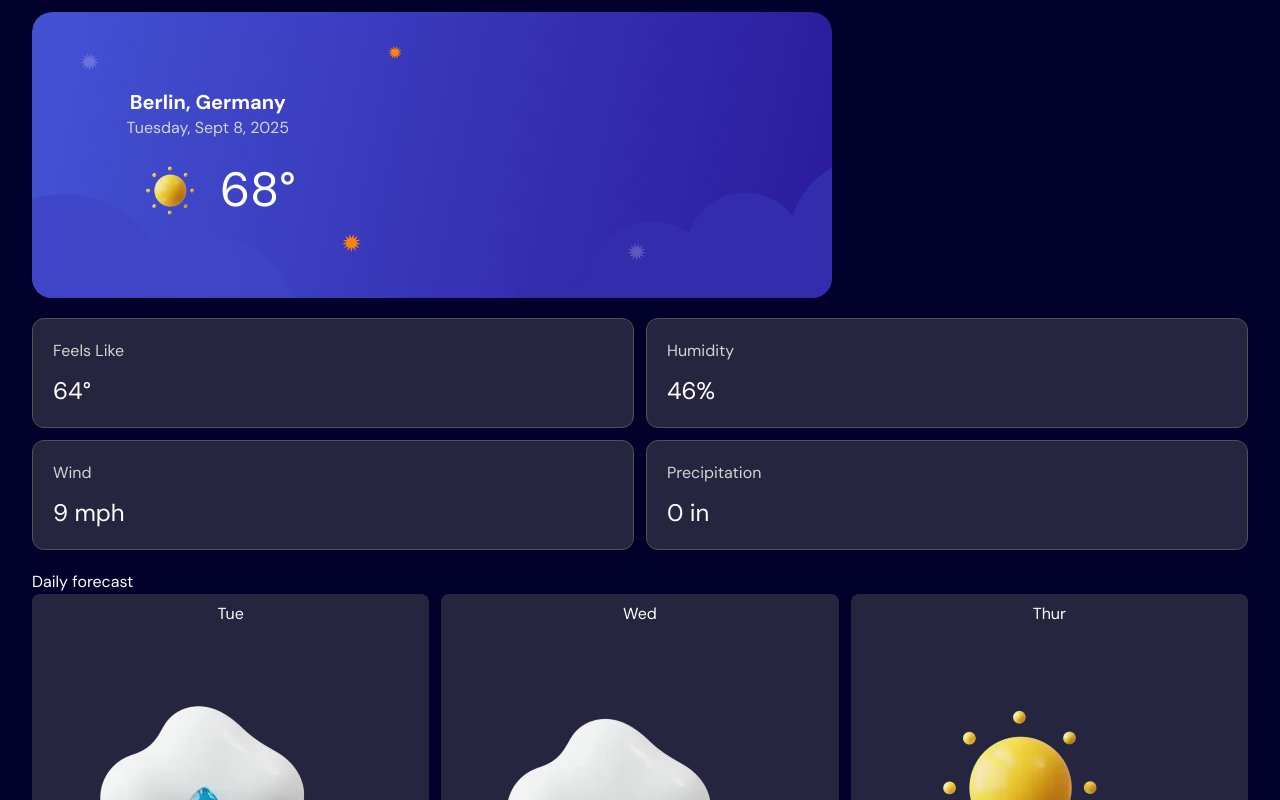
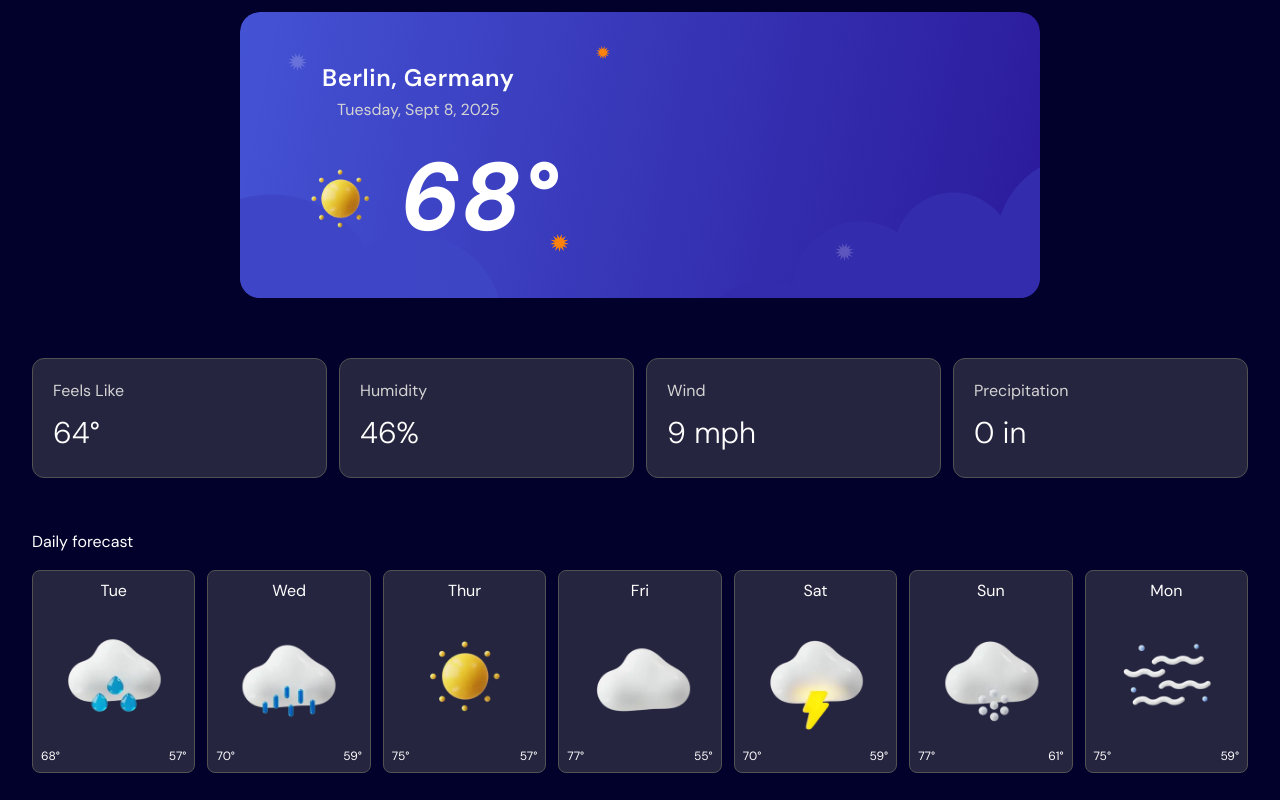
Before and after one commit to Oghenetega16/weather-app, a React (Vite) app: page / in a window 1280 px wide. Shown: the part 280-1080 px from the top of the page. Built offline with nearby package versions, Linux system fonts and the light colour scheme.

Commit message:
hourly forecast in view

```diff
--- a/src/App.tsx
+++ b/src/App.tsx
@@ -1,7 +1,8 @@
-import DailyForecast from './components/DailyForecast';
 import Header from './components/Header';
 import SearchPanel from './components/SearchPanel';
 import WeatherReport from './components/WeatherReport';
+import DailyForecast from './components/DailyForecast';
+import HourlyForecast from './components/HourlyForecast';
 
 export default function App() {
     return (
@@ -9,8 +10,11 @@ export default function App() {
             <Header />
             <SearchPanel />
             <div>
-                <WeatherReport />
-                <DailyForecast />
+                <div>
+                    <WeatherReport />
+                    <DailyForecast />
+                </div>
+                <HourlyForecast />
             </div>
         </main>
     )
--- a/src/components/DailyForecast.tsx
+++ b/src/components/DailyForecast.tsx
@@ -47,13 +47,13 @@ export default function DailyForecast() {
 
     return (
         <div>
-            <h1>Daily forecast</h1>
-            <div className="grid grid-cols-3 gap-3">
+            <h1 className="mb-4 sm:mt-8">Daily forecast</h1>
+            <div className="grid grid-cols-3 gap-3 sm:grid-cols-7">
                 {dailyForecast.map((forecast, index) => (
-                    <div key={index} className="text-center rounded-lg bg-[#25253F] p-2">
+                    <div key={index} className="text-center rounded-lg border border-neutral-600 bg-[#25253F] p-2">
                         <h2 className="capitalize">{forecast.day}</h2>
-                        <img src={forecast.image} alt="" />
-                        <div className="flex justify-between">
+                        <img src={forecast.image} alt="" className="" />
+                        <div className="flex justify-between text-sm sm:text-xs">
                             <p>{forecast.max}</p>
                             <p>{forecast.min}</p>
                         </div>
--- /dev/null
+++ b/src/components/HourlyForecast.tsx
@@ -0,0 +1,7 @@
+export default function HourlyForecast() {
+    return (
+        <div>
+
+        </div>
+    )
+}
--- a/src/components/SearchPanel.tsx
+++ b/src/components/SearchPanel.tsx
@@ -6,7 +6,7 @@ export default function App() {
             <h1 className="font-bricolage text-5xl font-extrabold mb-10 leading-15 w-75 mx-auto sm:w-full">How's the sky looking today?</h1>
             <form className="flex flex-col gap-3 sm:flex-row sm:space-y-0 md:w-xl md:mx-auto">
                 <div className='relative sm:w-full'>
-                    <input type="text" placeholder="Search for a place..." className="bg-[#25253F] w-full rounded-lg py-3 px-14" />
+                    <input type="text" placeholder="Search for a place..." className="bg-[#25253F] w-full rounded-lg py-3 px-14 placeholder:text-neutral-200" />
                     <img src={searchUrl} alt="search icon" className="absolute top-3 left-5" />
                 </div>
                 <button className="w-full bg-[#4657D9] rounded-lg py-3 sm:w-1/6">Search</button>
--- a/src/components/WeatherReport.tsx
+++ b/src/components/WeatherReport.tsx
@@ -7,7 +7,7 @@ export default function WeatherReport() {
     useEffect(() => {
         const handleResize = () => {
             const screenWidth = window.innerWidth;
-            if (screenWidth >= 768 ) {
+            if (screenWidth >= 1024 ) {
                 setDeviceType('desktop');
             } else {
                 setDeviceType('mobile');
@@ -39,7 +39,7 @@ export default function WeatherReport() {
     ]
 
     return (
-        <div className="">
+        <div className="sm:flex sm:items-center sm:gap-3 md:justify-center lg:flex-col lg:justify-start">
             <div className="relative mt-7">
                 {deviceType === 'mobile' ?
                     <svg xmlns="http://www.w3.org/2000/svg" width="343" height="286" fill="none" viewBox="0 0 343 286" className="mx-auto">
@@ -99,22 +99,22 @@ export default function WeatherReport() {
                         </defs>
                     </svg>
                 }
-                <div className="absolute top-0 translate-y-1/2 translate-x-1/2 flex flex-col text-center">
+                <div className="w-full px-10 space-y-4 absolute -top-12 translate-y-1/2 flex flex-col text-center sm:w-fit">
                     <div>
-                        <h1 className="font-bold text-xl">Berlin, Germany</h1>
+                        <h1 className="font-semibold tracking-wide text-2xl mb-1">Berlin, Germany</h1>
                         <span className="text-neutral-300">Tuesday, Sept 8, 2025</span>
                     </div>
-                    <div className="flex items-center justify-between mx-auto">
-                        <img src={sunIcon} alt="sun" className="w-25" />
-                        <h1 className="text-5xl">68°</h1>
+                    <div className="flex items-center justify-between">
+                        <img src={sunIcon} alt="sun" className="w-30" />
+                        <i className="text-8xl font-bold">68°</i>
                     </div>
                 </div>
             </div>
-            <div className="grid grid-cols-2 gap-3 my-5">
+            <div className="grid grid-cols-2 gap-3 my-5 sm:mt-12 md:grid-cols-4 lg:w-full">
                 {reports.map((report, index) => (
-                    <div key={index} className="bg-[#25253F] rounded-xl border border-neutral-600 p-5">
-                        <p className="capitalize text-neutral-300 mb-3">{report.heading}</p>
-                        <h1 className="text-2xl">{report.value}</h1>
+                    <div key={index} className="bg-[#25253F] rounded-xl border border-neutral-600 p-5 sm:h-30 lg:w-full">
+                        <p className="capitalize text-neutral-300 mb-3 sm:text-xs lg:text-base">{report.heading}</p>
+                        <h1 className="text-3xl font-light sm:text-2xl lg:text-3xl">{report.value}</h1>
                     </div>
                 ))}
             </div>
```
